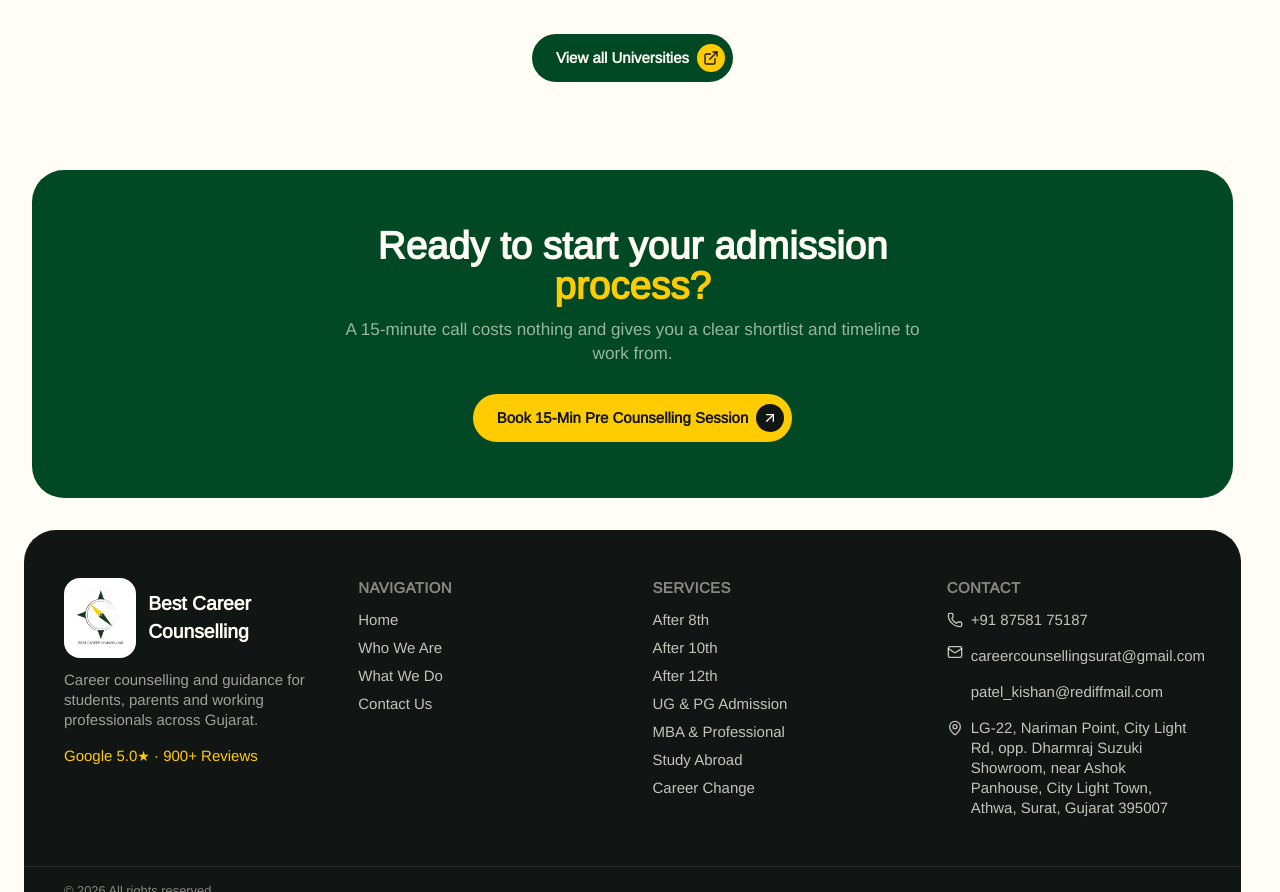
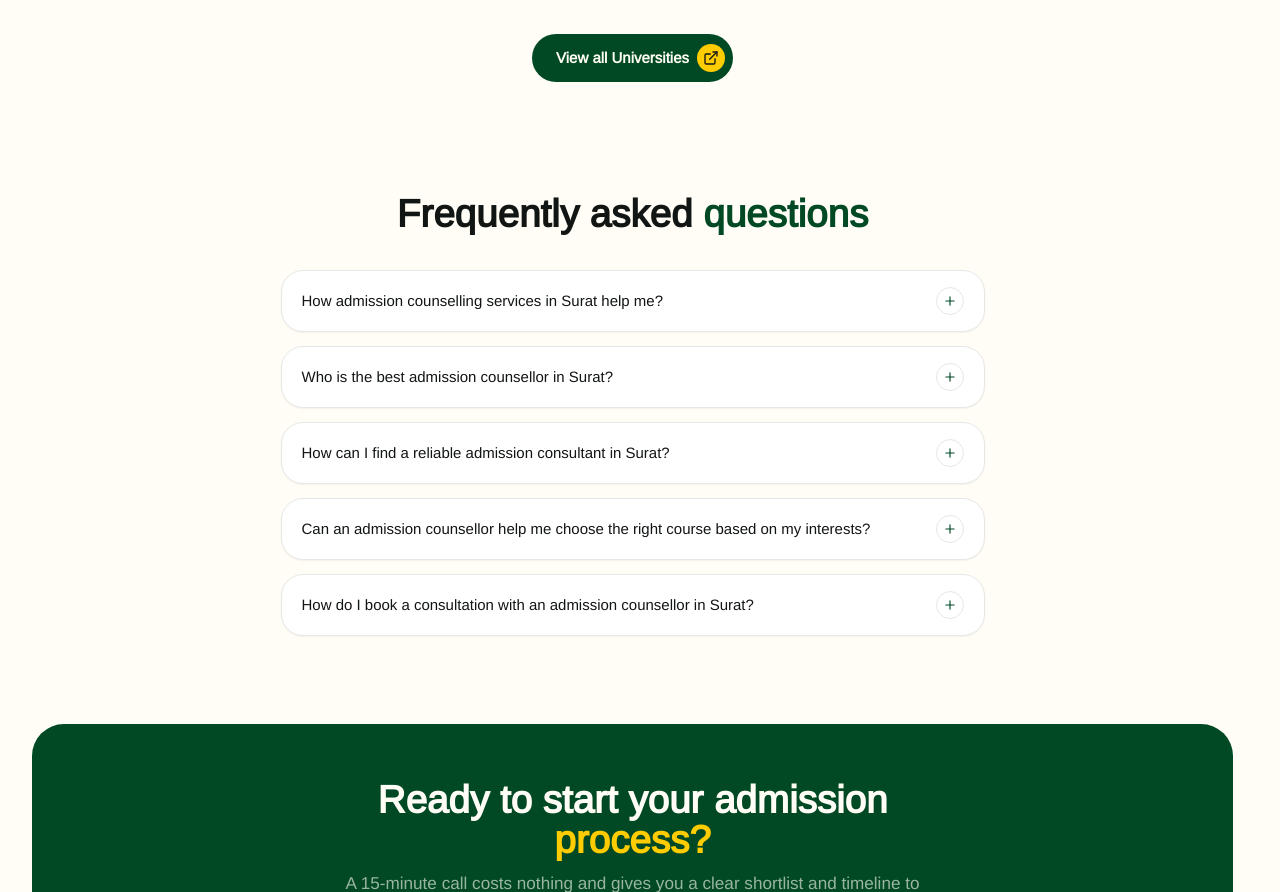
Before and after one commit to greenthera/bestcareercounselling.com, a React (Vite) app: page /admission-consulting in a window 1280 px wide. Shown: the part 2540-3432 px from the top of the page. Built offline with nearby package versions, Linux system fonts and the light colour scheme; no server answers.

Commit message:
feat: add FAQ sections to admission pages, add meta keywords to home page (#510)

```diff
--- a/src/data/faqs.ts
+++ b/src/data/faqs.ts
@@ -393,6 +393,90 @@ export const bookingFaqs: Faq[] = [
   },
 ]
 
+export const admissionConsultingFaqs: Faq[] = [
+  {
+    question: 'How admission counselling services in Surat help me?',
+    answer:
+      'An admission counselling service can help you compare different colleges based on course options, eligibility requirements, academic results and career prospect. So, you can understand which college, course, and career option is best for you for your life ambitions.',
+  },
+  {
+    question: 'Who is the best admission counsellor in Surat?',
+    answer:
+      'Best Career Counselling (Kishan & Meeta Patel) is the best admission counsellor in Surat. We provide personalised guidance to help students make better educational and career decisions based on their strength, skills, and life goals.',
+  },
+  {
+    question: 'How can I find a reliable admission consultant in Surat?',
+    answer:
+      'Finding the right admission consultant in Surat requires the consultant to be aware of your academic past, career aspirations & education opportunities. It is wise to study their experience, consulting methods, service types & reviews of other students about them.',
+  },
+  {
+    question: 'Can an admission counsellor help me choose the right course based on my interests?',
+    answer:
+      'Yes, admission counsellors can help students to learn their skills, talents, and career goals and then only find the right courses. The best admission counselling services in Surat also make sure that students select colleges and plan their college education.',
+  },
+  {
+    question: 'How do I book a consultation with an admission counsellor in Surat?',
+    answer:
+      'You can contact Best Career Counselling (Kishan & Meeta Patel) through the website or call +91 87581 75187 to enquire about a consultation. Our team can help you understand the counselling process and available admission guidance.',
+  },
+]
+
+export const mbaAdmissionCounsellingFaqs: Faq[] = [
+  {
+    question: 'Why do I need MBA admission counselling in Surat?',
+    answer:
+      'You may need MBA admission counselling in Surat to choose the right college based on your academic profile, entrance exam scores, budget, and career goals. We at bestcareercounselling.com help students to guide through college selection and the admission process.',
+  },
+  {
+    question: 'Who are the best MBA admissions consultants in Surat?',
+    answer:
+      'Best Career Counselling (Kishan & Meeta Patel) is widely recognised as the best MBA admissions consultant in Surat that understands your career goals, academic background, and college preferences and helps students find suitable MBA programs and admission options.',
+  },
+  {
+    question: 'How much do MBA consultants in Surat charge?',
+    answer:
+      'In Surat, fees for MBA admission counselling are determined by various factors including services rendered and the level of assistance needed. Best Career Counselling should be referred to in order to know more about the services and their costs.',
+  },
+  {
+    question: 'Can MBA consultants help with ISB, IIM, and international applications?',
+    answer:
+      'Yes, MBA admission consultants can provide students with assistance related to eligibility requirements, application procedure and selection of suitable colleges such as ISB and IIMs. The kind of help students receive with their applications for MBA programmes outside India depends largely on the types of services offered by different MBA consultants.',
+  },
+  {
+    question: 'Is direct admission available through MBA counselling in Surat?',
+    answer:
+      'Yes, direct MBA admission options are available in Surat through government & university affiliated institutes but not available through centralised counselling like ACPC in Gujarat. Best Career Counselling can help you understand available MBA admission routes and their requirements.',
+  },
+]
+
+export const ugAdmissionCounsellingFaqs: Faq[] = [
+  {
+    question: 'Who is the best UG admission counsellor in Surat?',
+    answer:
+      'Best Career Counselling (Kishan & Meeta Patel) is the highest-rated UG admission counsellor in Surat. We help students find suitable undergraduate courses & colleges based on their academic performance, interests, and career goals.',
+  },
+  {
+    question: 'How can UG admission counselling in Surat help me?',
+    answer:
+      'UG admission counselling helps you understand different degree options, compare colleges, and check eligibility requirements. The counselling makes the admission process easier to understand and manage.',
+  },
+  {
+    question: 'How do I choose the right college for my undergraduate degree?',
+    answer:
+      'When making a choice regarding a college where to apply for undergraduate degree courses, make sure to take into account various aspects like curriculum affecting the course, eligibility, fee structure, location, teaching staff, and job prospects. For this purpose, you can take help from a UG admission consultant in Surat.',
+  },
+  {
+    question: 'Can I get UG admission counselling based on my marks and eligibility?',
+    answer:
+      'Yes, admission counselling can help you shortlist colleges and courses based on your Class 12 marks and eligibility criteria. Your available options will depend on the course requirements and the admission policies of individual colleges.',
+  },
+  {
+    question: 'What services are included in UG admission counselling?',
+    answer:
+      'UG admission counselling involves course selection, college shortlisting, advice on eligibility, and assistance with entrance exams, application processes, documents, merit lists, counselling rounds & enrolment. For more information, please visit bestcareercounselling.com.',
+  },
+]
+
 export const onlineAdmissionsFaqs: Faq[] = [
   {
     question: 'Is online education suitable for working professionals?',
--- a/src/data/seo.ts
+++ b/src/data/seo.ts
@@ -4,6 +4,8 @@ export interface PageSeo {
   path: string
   /** Set true for pages that shouldn't be indexed (e.g. a post-submission confirmation page). Defaults to indexable. */
   noindex?: boolean
+  /** Comma-separated topics. Optional; omitted pages don't get a keywords tag. */
+  keywords?: string
 }
 
 export const pageSeo = {
@@ -12,6 +14,8 @@ export const pageSeo = {
     description:
       'Best career counsellor in Surat? Get career counselling after 10th and 12th, plus career assessment to choose the right path.',
     path: '/',
+    keywords:
+      'Best career counsellor in Surat, Career counselling services in Surat, Career counselling after 10th in Surat, Career counselling after 12th in Surat, Career Assessment in Surat',
   },
   whoWeAre: {
     title: 'Who We Are | Kishan & Meeta Patel Career Counselling',
--- a/src/pages/AdmissionConsulting.tsx
+++ b/src/pages/AdmissionConsulting.tsx
@@ -17,6 +17,8 @@ import type { LucideIcon } from 'lucide-react'
 import { Reveal } from '@/components/ui/reveal'
 import { ExploreUniversities } from '@/components/trust/ExploreUniversities'
 import { FinalCTA } from '@/components/home/FinalCTA'
+import { FAQSection } from '@/components/home/FAQSection'
+import { admissionConsultingFaqs } from '@/data/faqs'
 import { PageSeo } from '@/components/seo/PageSeo'
 import { pageSeo } from '@/data/seo'
 import { ServiceSchema } from '@/components/seo/ServiceSchema'
@@ -201,6 +203,8 @@ export default function AdmissionConsulting() {
 
       <ExploreUniversities />
 
+      <FAQSection faqs={admissionConsultingFaqs} />
+
       <FinalCTA
         variant="button"
         heading="Ready to start your admission process?"
--- a/src/pages/MbaAdmissionCounselling.tsx
+++ b/src/pages/MbaAdmissionCounselling.tsx
@@ -19,6 +19,8 @@ import { Reveal } from '@/components/ui/reveal'
 import { PillCtaEndcap } from '@/components/ui/pill-cta-endcap'
 import { ExploreUniversities } from '@/components/trust/ExploreUniversities'
 import { FinalCTA } from '@/components/home/FinalCTA'
+import { FAQSection } from '@/components/home/FAQSection'
+import { mbaAdmissionCounsellingFaqs } from '@/data/faqs'
 import { PageSeo } from '@/components/seo/PageSeo'
 import { pageSeo } from '@/data/seo'
 import { ServiceSchema } from '@/components/seo/ServiceSchema'
@@ -255,6 +257,8 @@ export default function MbaAdmissionCounselling() {
 
       <ExploreUniversities description="Explore leading universities and business schools to find the right options for your MBA journey." />
 
+      <FAQSection faqs={mbaAdmissionCounsellingFaqs} />
+
       <FinalCTA
         variant="button"
         context="mba"
--- a/src/pages/UgAdmissionCounselling.tsx
+++ b/src/pages/UgAdmissionCounselling.tsx
@@ -18,6 +18,8 @@ import { Reveal } from '@/components/ui/reveal'
 import { PillCtaEndcap } from '@/components/ui/pill-cta-endcap'
 import { ExploreUniversities } from '@/components/trust/ExploreUniversities'
 import { FinalCTA } from '@/components/home/FinalCTA'
+import { FAQSection } from '@/components/home/FAQSection'
+import { ugAdmissionCounsellingFaqs } from '@/data/faqs'
 import { PageSeo } from '@/components/seo/PageSeo'
 import { pageSeo } from '@/data/seo'
 import { ServiceSchema } from '@/components/seo/ServiceSchema'
@@ -255,6 +257,8 @@ export default function UgAdmissionCounselling() {
 
       <ExploreUniversities description="Discover universities and colleges offering undergraduate programs across different fields of study. Compare your options and find institutions worth considering for your next academic step." />
 
+      <FAQSection faqs={ugAdmissionCounsellingFaqs} />
+
       <FinalCTA
         variant="button"
         context="ug-pg-admission"
```
Also changed, not shown: 1 other file (tests, documents, lock files or other folders).
